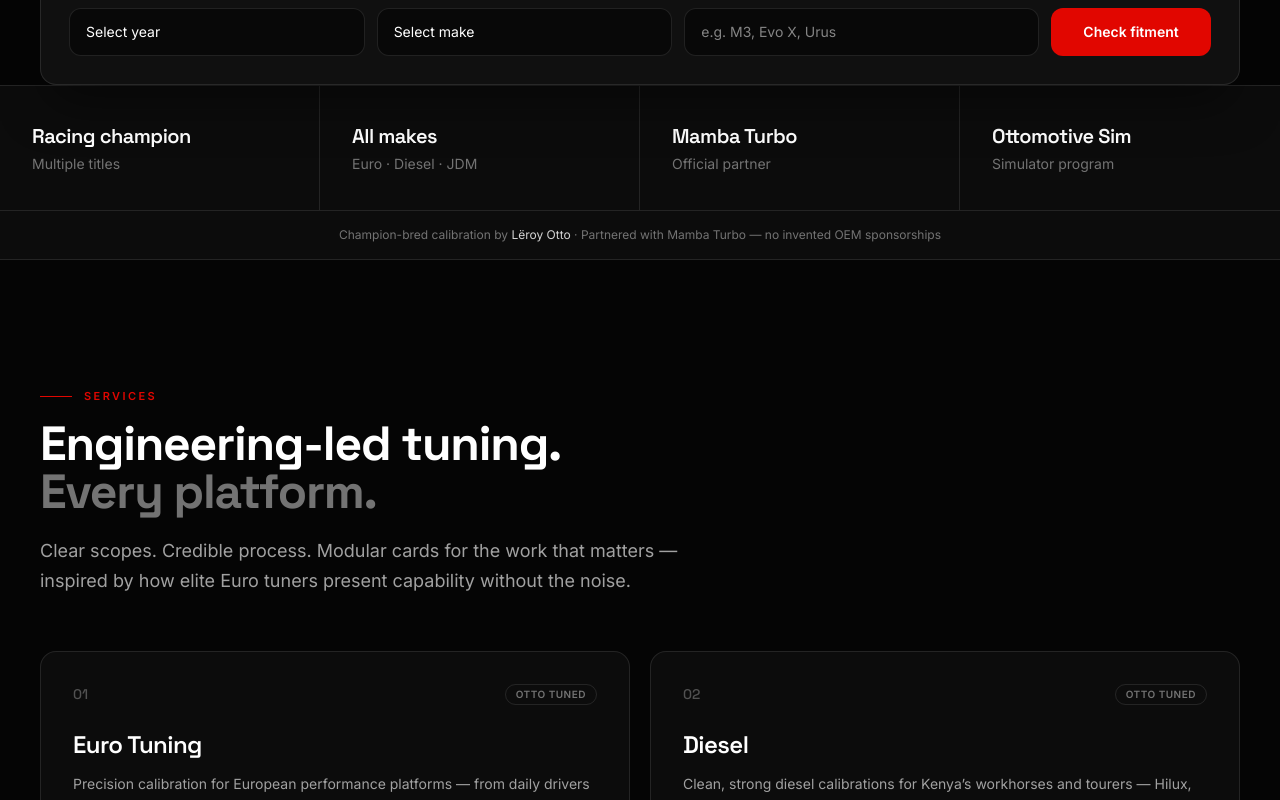
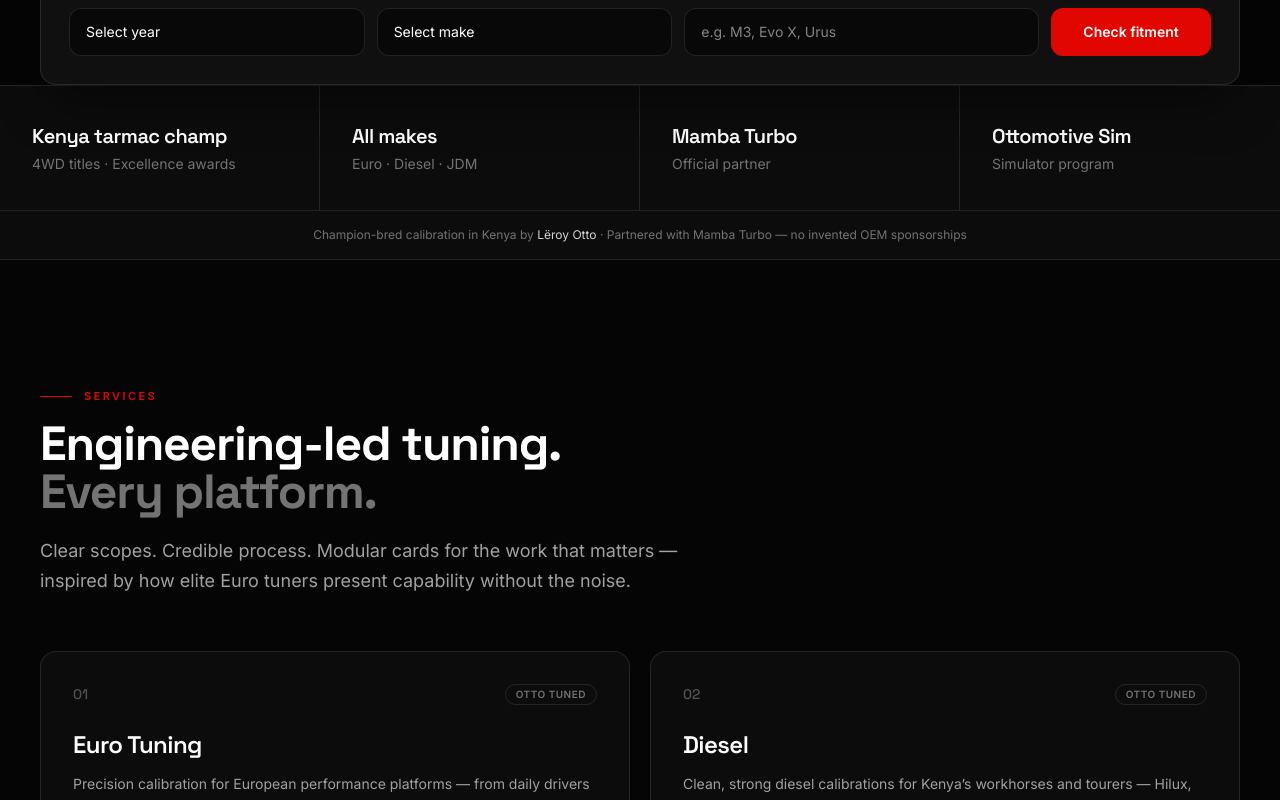
Before and after one commit to NewLongMoney/ottotuned, a Next.js app: page / in a window 1280 px wide. Shown: the part 1040-1840 px from the top of the page. Built offline with nearby package versions, Linux system fonts and the light colour scheme.

Commit message:
Kenya corrections: layout, ProofStrip, Footer

```diff
--- a/src/components/Footer.tsx
+++ b/src/components/Footer.tsx
@@ -9,8 +9,9 @@ export function Footer() {
           <OttoLogo className="h-8 text-white" />
           <p className="mt-4 max-w-xs text-sm text-neutral-500">{BRAND.tagline}</p>
           <p className="mt-2 text-sm text-neutral-600">
-            {BRAND.founder} · Vehicle Pro-Tuner (All Makes)
+            {BRAND.founder} · Vehicle Pro-Tuner (All Makes) · {BRAND.location}
           </p>
+          <p className="mt-1 text-sm text-neutral-600">{BRAND.phoneDisplay}</p>
         </div>
 
         <div className="grid grid-cols-2 gap-10 sm:grid-cols-3">
--- a/src/components/ProofStrip.tsx
+++ b/src/components/ProofStrip.tsx
@@ -1,7 +1,7 @@
 import { BRAND } from "@/lib/constants";
 
 const ITEMS = [
-  { label: "Racing champion", detail: "Multiple titles" },
+  { label: "Kenya tarmac champ", detail: "4WD titles · Excellence awards" },
   { label: "All makes", detail: "Euro · Diesel · JDM" },
   { label: "Mamba Turbo", detail: "Official partner" },
   { label: "Ottomotive Sim", detail: "Simulator program" },
@@ -28,7 +28,7 @@ export function ProofStrip() {
       </div>
       <div className="border-t border-white/10 px-5 py-4 text-center sm:px-8">
         <p className="text-xs text-neutral-500">
-          Champion-bred calibration by{" "}
+          Champion-bred calibration in Kenya by{" "}
           <span className="text-neutral-300">{BRAND.founder}</span>
           {" · "}
           Partnered with Mamba Turbo — no invented OEM sponsorships
```
